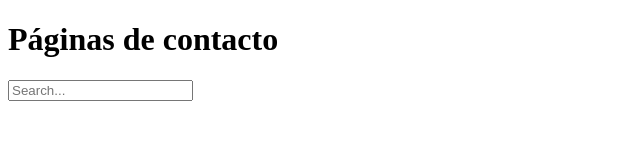
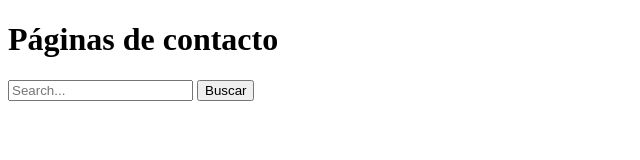
Before and after one commit to taneralberto/odontologicas, a plain HTML site: page contact.html in a window 1280 px wide. Shown: the whole page, without its empty margins (0-640 px from the left). Drawn offline with Linux system fonts and the light colour scheme.

Commit message:
Update contact.html

```diff
--- a/contact.html
+++ b/contact.html
@@ -10,6 +10,7 @@
     <div>
         <form>
             <input type="text" placeholder="Search...">
+            <input type="button" value="Buscar">
         </form>
     </div>
 
```
